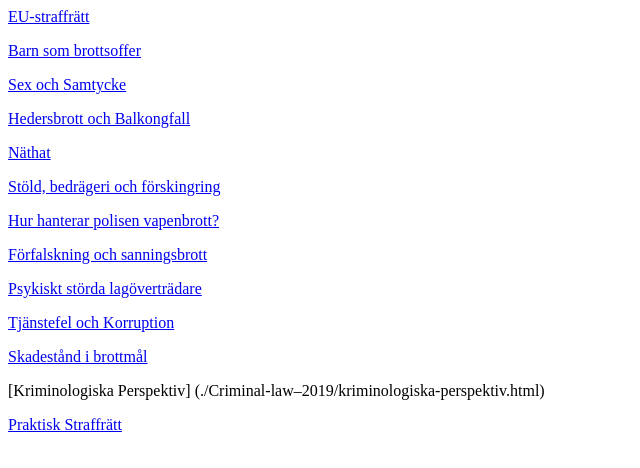
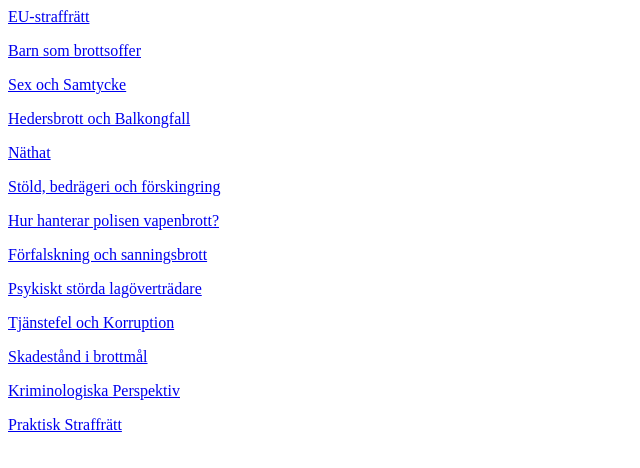
Before and after one commit to MalinMnnikk/lawschool, a plain HTML site: page index.html in a window 1280 px wide. Shown: the whole page, without its empty margins (0-640 px from the left). Drawn offline with Linux system fonts and the light colour scheme.

Commit message:
New index update
Typo and linkfix

```diff
--- a/index.html
+++ b/index.html
@@ -1 +1 @@
-<html><head><meta charset="UTF-8"/></head><body><root><p><a href="https://malinmnnikk.github.io/lawschool/Criminal-law-2019/EU-straffratt.html">EU-straffrätt</a></p><p><a href="./Criminal-law-2019/barn-som-brottsoffer.html">Barn som brottsoffer</a></p><p><a href="./Criminal-law-2019/sex-och-samtycke.html">Sex och Samtycke</a></p><p><a href="./Criminal-law-2019/hedersbrott-och-balkongfall.html">Hedersbrott och Balkongfall</a></p><p><a href="./Criminal-law-2019/nathat.html">Näthat</a></p><p><a href="./Criminal-law-2019/stold.html">Stöld, bedrägeri och förskingring</a></p><p><a href="./Criminal-law-2019/polisen-vapenbrott.html">Hur hanterar polisen vapenbrott?</a></p><p><a href="./Criminal-law-2019/forfalskning-och-sanningsbrott.html">Förfalskning och sanningsbrott</a></p><p><a href="./Criminal-law-2019/psykiskt-storda.html">Psykiskt störda lagöverträdare</a></p><p><a href="./Criminal-law-2019/tjanstefel-och-korruption.html">Tjänstefel och Korruption</a></p><p><a href="./Criminal-law-2019/skadestand-i-brottmal.html">Skadestånd i brottmål</a></p><p>[Kriminologiska Perspektiv] (./Criminal-law&ndash;2019/kriminologiska-perspektiv.html)</p><p><a href="./Criminal-law-2019/parktisk-straffratt.html">Praktisk Straffrätt</a></p></root></body></html>
+<html><head><meta charset="UTF-8"/></head><body><root><p><a href="https://malinmnnikk.github.io/lawschool/Criminal-law-2019/EU-straffratt.html">EU-straffrätt</a></p><p><a href="./Criminal-law-2019/barn-som-brottsoffer.html">Barn som brottsoffer</a></p><p><a href="./Criminal-law-2019/sex-och-samtycke.html">Sex och Samtycke</a></p><p><a href="./Criminal-law-2019/hedersbrott-och-balkongfall.html">Hedersbrott och Balkongfall</a></p><p><a href="./Criminal-law-2019/nathat.html">Näthat</a></p><p><a href="./Criminal-law-2019/stold.html">Stöld, bedrägeri och förskingring</a></p><p><a href="./Criminal-law-2019/polisen-vapenbrott.html">Hur hanterar polisen vapenbrott?</a></p><p><a href="./Criminal-law-2019/forfalskning-och-sanningsbrott.html">Förfalskning och sanningsbrott</a></p><p><a href="./Criminal-law-2019/psykiskt-storda.html">Psykiskt störda lagöverträdare</a></p><p><a href="./Criminal-law-2019/tjanstefel-och-korruption.html">Tjänstefel och Korruption</a></p><p><a href="./Criminal-law-2019/skadestand-i-brottmal.html">Skadestånd i brottmål</a></p><p><a href="./Criminal-law-2019/kriminologiska-perspektiv.html">Kriminologiska Perspektiv</a></p><p><a href="./Criminal-law-2019/parktisk-straffratt.html">Praktisk Straffrätt</a></p></root></body></html>
```
Also changed, not shown: Criminal-law-2019/kriminologiska-perspektiv.html (+1 -1 lines).
